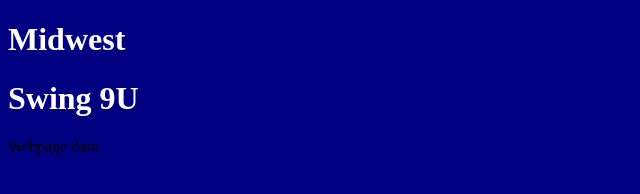
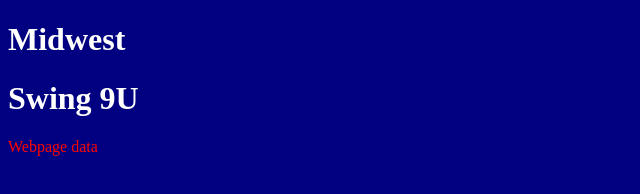
Before and after one commit to ForgivenOne/ForgivenOne.github.io, a plain HTML site: page index.html in a window 1280 px wide. Shown: the whole page, without its empty margins (0-640 px from the left). Drawn offline with Linux system fonts and the light colour scheme.

Commit message:
Update index.html

```diff
--- a/index.html
+++ b/index.html
@@ -13,6 +13,8 @@
         font-style: italic
         font-weight: bold
       }
+      p {
+        color: red
 
     </style>
   </head>
```
